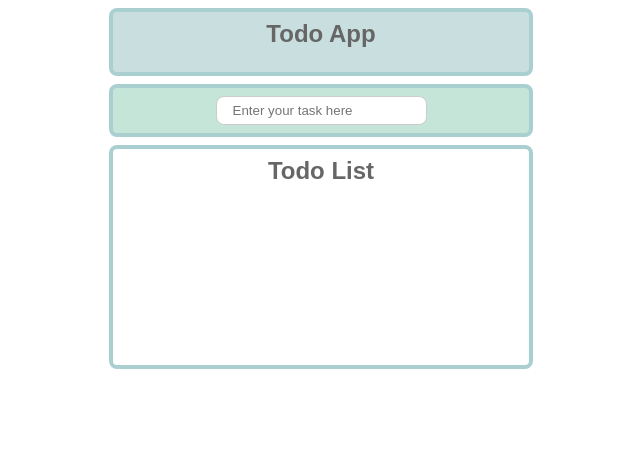
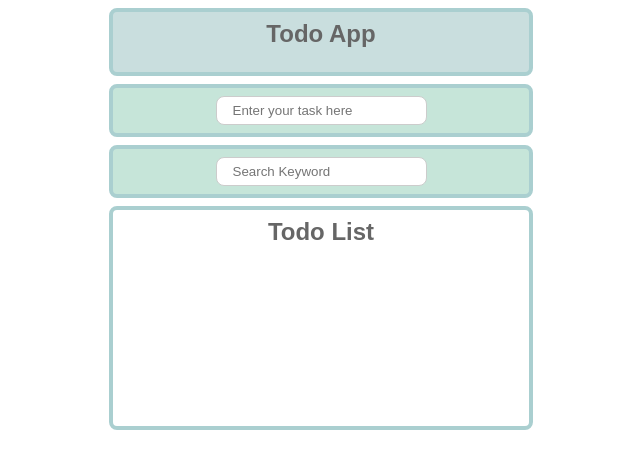
Before and after one commit to tokechan/daily-study, a React (Vite) app in the folder Frontend_Practice/todo-list1/todo-list1/: page / in a window 1280 px wide. Shown: the top 468 px of the page, without its empty margins (319-959 px from the left). Built offline with nearby package versions, Linux system fonts and the light colour scheme.

Commit message:
Add: first task done

```diff
--- a/Frontend_Practice/todo-list1/todo-list1/src/components/AddTodo/index.jsx
+++ b/Frontend_Practice/todo-list1/todo-list1/src/components/AddTodo/index.jsx
@@ -1,10 +1,10 @@
 // eslint-disable-next-line react/prop-types
 export const AddTodo = (props) => {
-  const { todoText, onChangeTodoText, onEnterPress } = props;
+  const { todoText, onChangeTodoText, onEnterPress, placeholder } = props;
 
   return (
     <input
-      placeholder={"Enter your task here"}
+      placeholder={placeholder}
       value={todoText}
       onChange={onChangeTodoText}
       onKeyDown={onEnterPress}
--- /dev/null
+++ b/Frontend_Practice/todo-list1/todo-list1/src/components/SearchTodo/index.jsx
@@ -0,0 +1,13 @@
+// eslint-disable-next-line react/prop-types
+export const SearchTodo = (props) => {
+
+  const { placeholder, inputValue, onChangeInputValue, onKeyDown } = props;
+  return (
+    <input
+      placeholder={placeholder}
+      value={inputValue}
+      onChange={onChangeInputValue}
+      onKeyDown={onKeyDown}
+    />
+  );
+}
--- a/Frontend_Practice/todo-list1/todo-list1/src/index.css
+++ b/Frontend_Practice/todo-list1/todo-list1/src/index.css
@@ -9,6 +9,16 @@ input {
 }
 
 .input-area {
+  text-align: center;
+  background-color: #c6e5d9;
+  width: 400px;
+  padding:8px;
+  margin: 8px auto;
+  border: 4px solid #aacfd0;
+  border-radius: 8px;
+}
+
+.Todo-search {
   text-align: center;
   background-color: #c6e5d9;
   width: 400px;
--- a/Frontend_Practice/todo-list1/todo-list1/src/pages/Todo.jsx
+++ b/Frontend_Practice/todo-list1/todo-list1/src/pages/Todo.jsx
@@ -2,27 +2,30 @@ import { useState } from "react"
 import "../index.css"
 import { AddTodo } from "../components/AddTodo";
 import { TodoList } from "../components/TodoList";
+import { SearchTodo } from "../components/SearchTodo";
 
 /**
- * Todoコンポーネント
- *
- * Todoリストの入力フォームと未完了のTodoリストを表示する
+ * Todoアプリケーションのメインコンポーネント
+ * Todoの追加、検索、削除機能を提供する
+ * @returns {JSX.Element} Todoアプリケーションの画面
  */
 export const Todo = () => {
 
   /**
-   * 入力フォームの値を保持するステート
+   * Todo入力フォームの状態管理
+   * @type {[string, function]} テキストの値と更新関数
    */
   const [todoText, setTodoText] = useState("");
 
   /**
-   * 未完了のTodoリストを保持するステート
+   * 未完了Todoリストの状態管理
+   * @type {[Array<string>, function]} Todoリストの配列と更新関数
    */
   const [incompleteTodo, setIncompleteTodo] = useState([]);
 
   /**
-   * 入力フォームの値が変更されたときに呼ばれるハンドラー
-   * @param {ChangeEvent} e
+   * Todo入力フォームの値更新ハンドラー
+   * @param {React.ChangeEvent<HTMLInputElement>} e 入力イベント
    */
   const onChangeTodoText = (e) => setTodoText(e.target.value);
 
@@ -39,6 +42,30 @@ export const Todo = () => {
     }
   };
 
+  /**
+   * 検索キーワードの状態管理
+   * @type {[string, function]} 検索テキストの値と更新関数
+   */
+  const [searchKeyword, setSearchKeyword] = useState("");
+
+  /**
+   * 検索キーワード入力の値更新ハンドラー
+   * @param {React.ChangeEvent<HTMLInputElement>} e 入力イベント
+   */
+  const onChangeInputValue = (e) =>  setSearchKeyword(e.target.value);
+
+  /**
+   * 検索キーワードに基づいてTodoリストをフィルタリング
+   * @type {Array<string>} フィルタリングされたTodoリスト
+   */
+  const filteredTodos = incompleteTodo.filter((todo) =>
+    todo.toLowerCase().includes(searchKeyword.toLowerCase())
+  );
+
+  /**
+   * Todoの削除ハンドラー
+   * @param {string} todoToDelete 削除対象のTodo
+   */
   const onClickDelete = (todoToDelete) => {
     const newTodos = incompleteTodo.filter((todo) => todo !== todoToDelete);
     setIncompleteTodo(newTodos);
@@ -51,16 +78,24 @@ export const Todo = () => {
     </div>
     <div className="input-area">
       <AddTodo
-        placeholder=""
+        placeholder={"Enter your task here"}
         todoText={todoText}
         onChangeTodoText={onChangeTodoText}
         onEnterPress={onEnterPress}
       />
     </div>
+    <div className="Todo-search">
+      <SearchTodo
+        placeholder={"Search Keyword"}
+        inputValue={searchKeyword}
+        onChangeInputValue={onChangeInputValue}
+      />
+
+    </div>
     <div className="incomplete-area">
       <h2 className="title">Todo List</h2>
       <TodoList
-        incompleteTodo={incompleteTodo}
+        incompleteTodo={filteredTodos}
         onClickDelete={onClickDelete}
       />
     </div>
```
